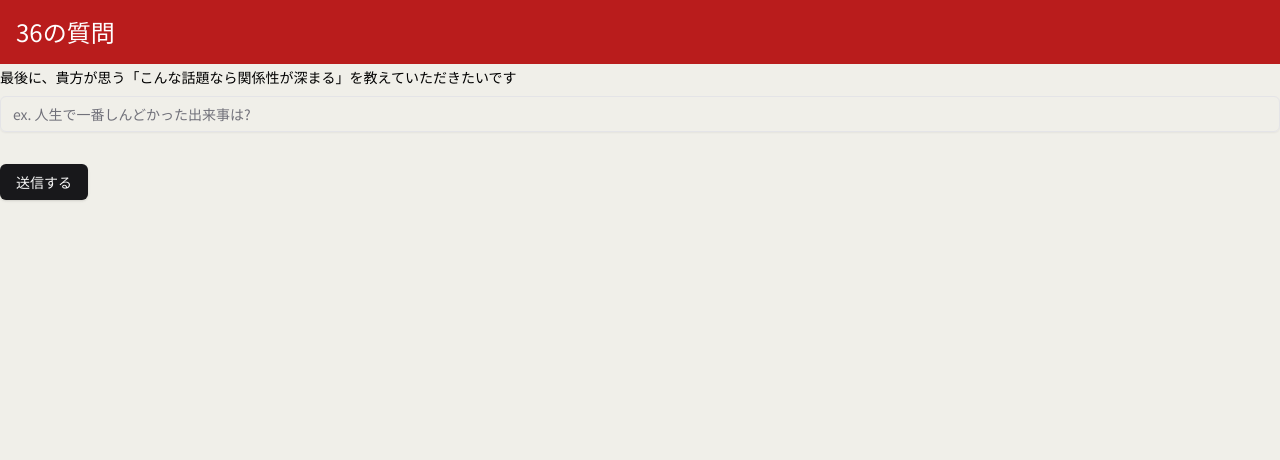
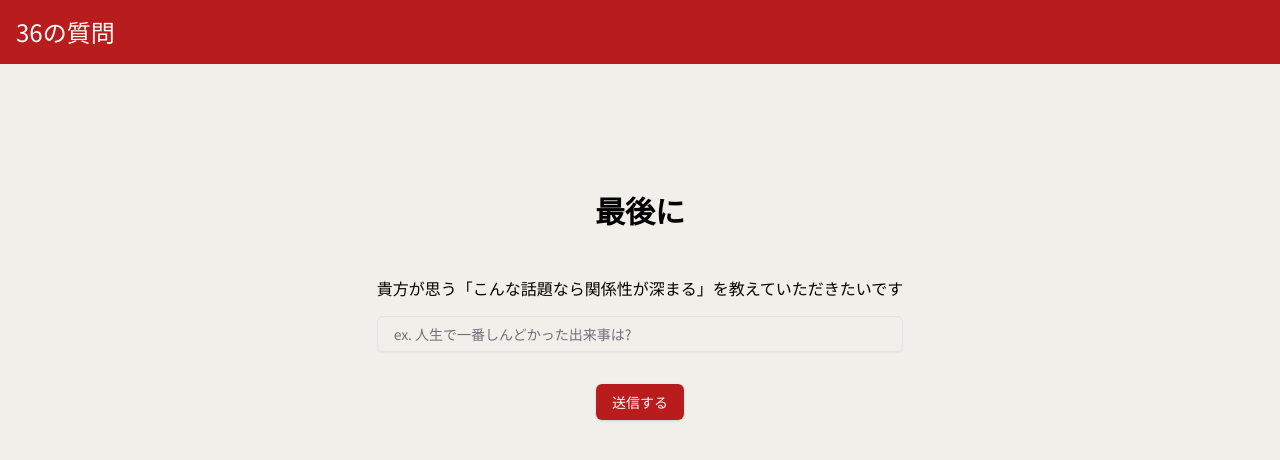
Before and after one commit to kimukimuyuya/36-questions, a Next.js app in the folder my-app/: page /survey in a window 1280 px wide. Shown: the top 460 px of the page. Built offline with nearby package versions, Linux system fonts and the light colour scheme.

Commit message:
feat: :art: 最低限のUI実装

```diff
--- a/my-app/src/pages/survey/index.tsx
+++ b/my-app/src/pages/survey/index.tsx
@@ -52,24 +52,34 @@ const Survey = () => {
   return (
     <div className='min-h-screen bg-bgColor'>
       <Header />
+      <h1 className="text-3xl text-center mt-32 font-bold">最後に</h1>
+      <div className="mt-8 flex justify-center m-2">
         <Form {...form}>
-        <form onSubmit={form.handleSubmit(onSubmit)} className="space-y-8">
+          <form onSubmit={form.handleSubmit(onSubmit)} className="space-y-8 p-4">
             <FormField
               control={form.control}
               name="content"
               render={({ field }) => (
                 <FormItem>
-                <FormLabel>最後に、貴方が思う「こんな話題なら関係性が深まる」を教えていただきたいです</FormLabel>
+                  <FormLabel className='text-md'>貴方が思う「こんな話題なら関係性が深まる」を教えていただきたいです</FormLabel>
+                  <div>
                     <FormControl>
-                  <Input placeholder="ex. 人生で一番しんどかった出来事は?" {...field} />
+                      <Input className='mt-4 p-4' placeholder="ex. 人生で一番しんどかった出来事は?" {...field} />
                     </FormControl>
+                  </div>
                   <FormMessage />
                 </FormItem>
+
               )}
             />
-          <Button type="submit">送信する</Button>
+            <div className="flex justify-center mt-8">
+              <Button type="submit" className="bg-red-700 hover:bg-red-700">
+                送信する
+              </Button>
+            </div>
           </form>
         </Form>
+      </div>
     </div>
   )
 }
```
Lines whose indentation alone changed are shown as unchanged.
